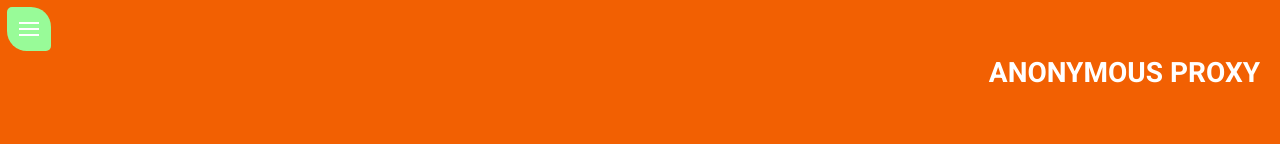
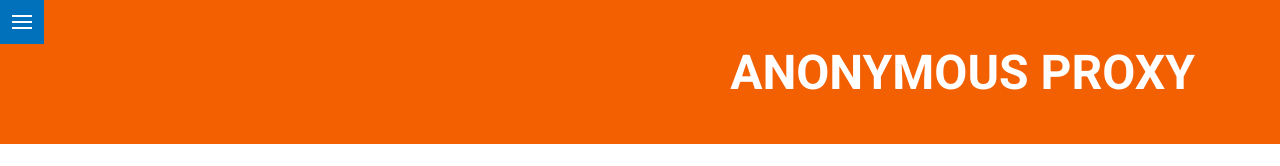
Before and after one commit to palomaviolin/html-css__exercise-1__women-in-tech, a website: page docs/more_reasons.html in a window 1280 px wide. Shown: the top 166 px of the page. Drawn offline with nearby package versions, Linux system fonts and the light colour scheme; files that its build step writes are made by us from their sources.

Commit message:
Media queries for more-reasons.html

```diff
--- a/_src/assets/scss/core/_mediaqueries.scss
+++ b/_src/assets/scss/core/_mediaqueries.scss
@@ -16,6 +16,11 @@
   .li_purchase_3 {
     grid-column-start: 3;
     grid-column-end: 4;
+  }
+
+  .title_header-2 {
+    font-size: 2.5vh;
+    padding-right: 85px;
   }
 }
 
@@ -40,4 +45,9 @@
     padding-left: 275px;
     padding-right: 275px;
   }
+
+  .title_header-2 {
+    font-size: 3vh;
+    padding-right: 85px;
+  }
 }
```
